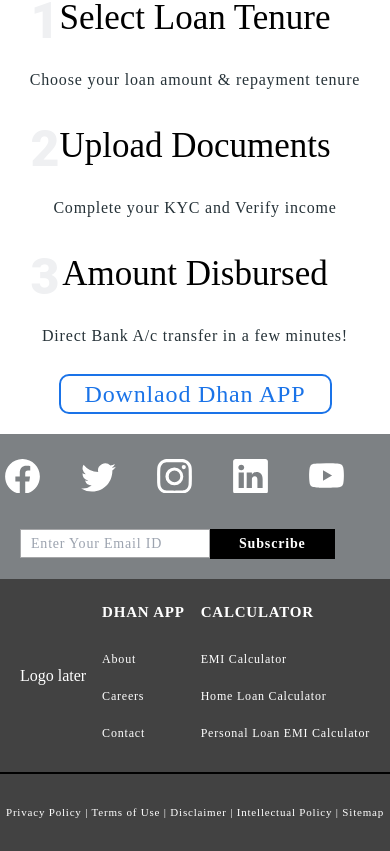
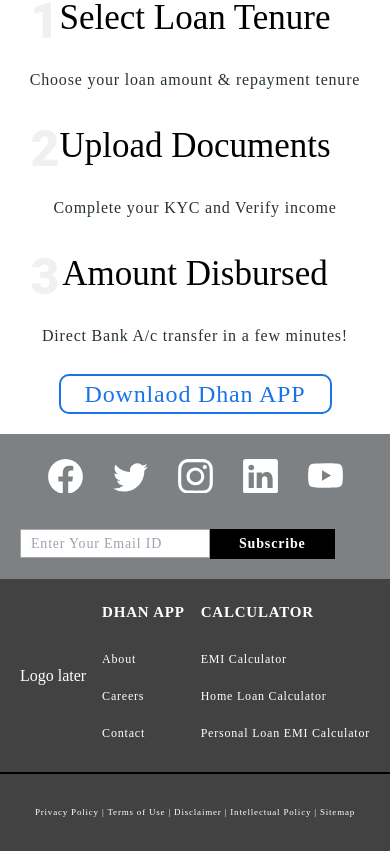
Before and after one commit to ramitsarkar902/dhan_app-client, a React (Create React App) app: page / in a window 390 px wide. Shown: the part 5076-5927 px from the top of the page. Built offline with nearby package versions, Linux system fonts and the light colour scheme.

Commit message:
bugs fixing

```diff
--- a/src/components/footer/footer.scss
+++ b/src/components/footer/footer.scss
@@ -20,7 +20,7 @@
       margin-left: 200px;
 
       .social__icons {
-        margin-right: 41px;
+        margin-left: 41px;
         color: #fff;
         height: 34.78740310668945px;
         width: 35px;
@@ -32,6 +32,11 @@
         &:hover {
           cursor: pointer;
           color: aqua;
+        }
+
+        @media screen and (max-width: 768px) {
+          margin-left: 15px;
+          margin-right: 15px;
         }
       }
 
@@ -220,7 +225,7 @@
       }
 
       @media screen and (max-width: 768px) {
-        font-size: 11px;
+        font-size: 9px;
         letter-spacing: 0.800000011920929px;
         line-height: 27px;
       }
```
